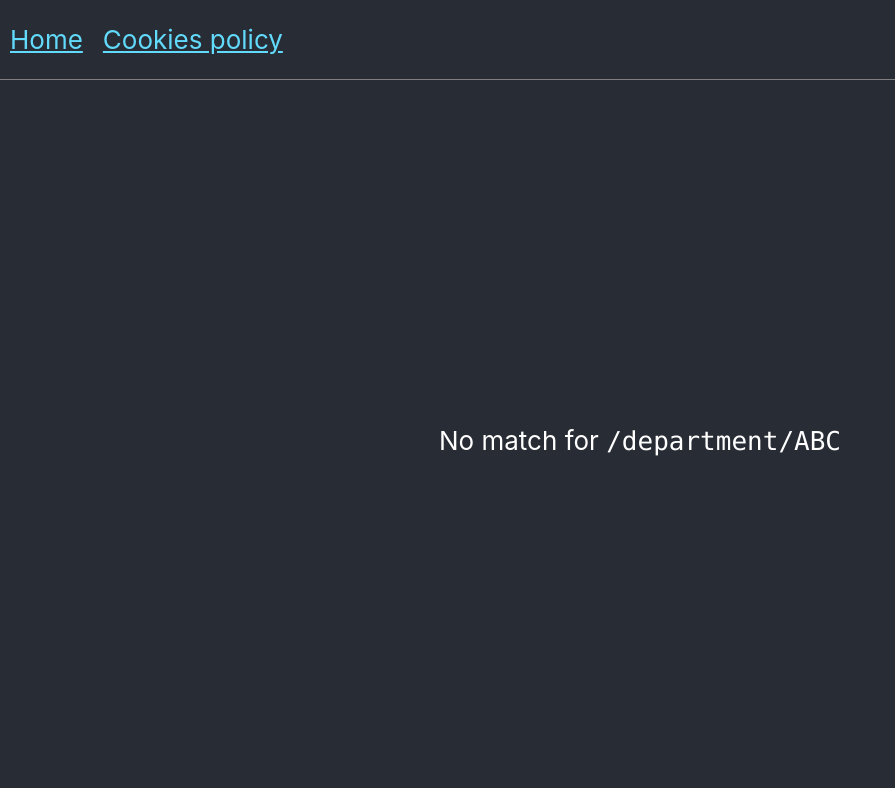
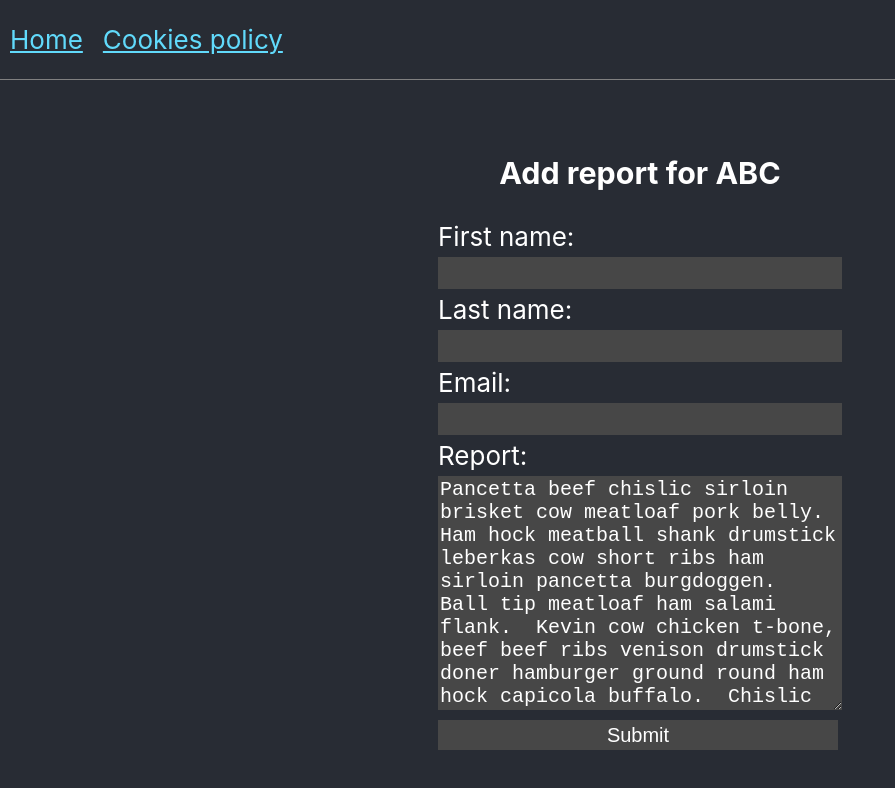
Before and after one commit to mp371366/form-enrollment, a React (Create React App) app: page /department/ABC in a window 1280 px wide. Shown: the top 788 px of the page, without its empty margins (0-895 px from the left). Built offline with nearby package versions, Linux system fonts and the light colour scheme.

Commit message:
Add report form.

```diff
--- a/src/components/App/App.css
+++ b/src/components/App/App.css
@@ -36,7 +36,3 @@
   align-items: center;
   justify-content: center;
 }
-
-.App-link {
-  color: #61dafb;
-}
--- a/src/components/App/App.tsx
+++ b/src/components/App/App.tsx
@@ -8,6 +8,7 @@ import {
 import Cookies from '../Cookies/Cookies';
 import Home from '../Home/Home';
 import NoMatch from '../NoMatch/NoMatch';
+import ReportForm from '../ReportForm/ReportForm';
 
 export default function App() {
   return (
@@ -16,10 +17,10 @@ export default function App() {
         <nav className="App-header">
           <ul>
             <li>
-              <Link className="App-link" to="/">Home</Link>
+              <Link className="link" to="/">Home</Link>
             </li>
             <li>
-              <Link className="App-link" to="/cookie">Cookies policy</Link>
+              <Link className="link" to="/cookie">Cookies policy</Link>
             </li>
           </ul>
         </nav>
@@ -27,6 +28,9 @@ export default function App() {
           <Switch>
             <Route path="/cookie">
               <Cookies />
+            </Route>
+            <Route path="/department/:name">
+              <ReportForm />
             </Route>
             <Route path="/" exact>
               <Home />
--- /dev/null
+++ b/src/components/ReportForm/ReportForm.css
@@ -0,0 +1,27 @@
+.ReportForm-form {
+  display: flex;
+  flex-direction: column;
+  justify-content: center;
+  text-align: left;
+}
+
+.ReportForm-form>input, .ReportForm-form>textarea {
+  width: 400px;
+  font-size: 20px;
+  margin: 5px 0;
+  background-color: rgb(71, 71, 71);
+  color: white;
+  border: 0;
+}
+
+.ReportForm-form>input {
+  height: 30px;
+}
+
+.ReportForm-form>textarea {
+  height: 230px;
+}
+
+.ReportForm-form>input[type=submit]:hover {
+  cursor: pointer;
+}
--- /dev/null
+++ b/src/components/ReportForm/ReportForm.tsx
@@ -0,0 +1,100 @@
+import { ChangeEvent, FormEvent, useState } from "react";
+import { useParams } from "react-router";
+import { Link } from "react-router-dom";
+import "./ReportForm.css";
+
+const defaultReport = [
+  `Pancetta beef chislic sirloin brisket cow meatloaf pork belly.\
+  Ham hock meatball shank drumstick leberkas cow short ribs ham sirloin pancetta burgdoggen.\
+  Ball tip meatloaf ham salami flank.\
+  Kevin cow chicken t-bone, beef beef ribs venison drumstick doner hamburger ground round ham hock capicola buffalo.\
+  Chislic boudin leberkas, swine venison bacon filet mignon ham pastrami.`,
+  `Pork loin jowl tongue tenderloin brisket tail alcatra ball tip turkey buffalo swine beef salami shoulder shankle.\
+  Andouille flank boudin, pork chop pork belly buffalo cupim ground round sausage jerky chicken tri-tip burgdoggen swine strip steak.\
+  Hamburger pastrami ribeye sirloin doner, tenderloin filet mignon.  Prosciutto short ribs picanha jerky short loin jowl,\
+  pancetta brisket chuck.  Short loin cupim brisket ham hock pork belly bresaola swine shoulder capicola.\
+  Drumstick beef shank strip steak frankfurter.`
+];
+const reportMaxLength = 5000;
+
+export default function ReportForm() {
+  const { name } = useParams<{ name: string }>();
+  const [firstName, setFirstName] = useState('');
+  const [lastName, setLastName] = useState('');
+  const [email, setEmail] = useState('');
+  const [report, setReport] = useState<string | Array<string>>(defaultReport);
+  const [submitted, setSubmitted] = useState(false);
+
+  function handleChangeWith(handler: (value: string) => void) {
+    return (event: ChangeEvent<HTMLInputElement | HTMLTextAreaElement>) => {
+      handler(event.target.value);
+    };
+  };
+
+  function handleSubmit(event: FormEvent<HTMLFormElement>) {
+    event.preventDefault();
+    setSubmitted(true);
+  }
+
+  if (submitted) {
+    return (
+      <div className="ReportForm">
+        <p>Thank you for submission.</p>
+        <Link className="link" to="/">Back to home page</Link>
+      </div>
+    );
+  }
+
+  return (
+    <div className="ReportForm">
+      <h3>Add report for {name}</h3>
+      <form className="ReportForm-form" onSubmit={handleSubmit}>
+        <label htmlFor="firstName">First name:</label>
+        <input
+          type="text"
+          id="firstName"
+          name="firstName"
+          required
+          maxLength={50}
+          value={firstName}
+          onChange={handleChangeWith(setFirstName)}
+        />
+        <label htmlFor="lastName">Last name:</label>
+        <input
+          type="text"
+          id="lastName"
+          name="lastName"
+          maxLength={100}
+          required
+          value={lastName}
+          onChange={handleChangeWith(setLastName)}
+        />
+        <label htmlFor="email">Email:</label>
+        <input
+          type="email"
+          id="email"
+          name="email"
+          maxLength={100}
+          required
+          value={email}
+          onChange={handleChangeWith(setEmail)}
+        />
+        <label htmlFor="report">Report:</label>
+        <textarea
+          id="report"
+          name="report"
+          required
+          maxLength={reportMaxLength}
+          value={report}
+          onChange={handleChangeWith(setReport)}
+        />
+        <input
+          type="submit"
+          id="submit"
+          name="submit"
+          value="Submit"
+        />
+      </form>
+    </div>
+  );
+}
--- a/src/index.css
+++ b/src/index.css
@@ -11,3 +11,7 @@ code {
   font-family: source-code-pro, Menlo, Monaco, Consolas, 'Courier New',
     monospace;
 }
+
+.link {
+  color: #61dafb;
+}
```
